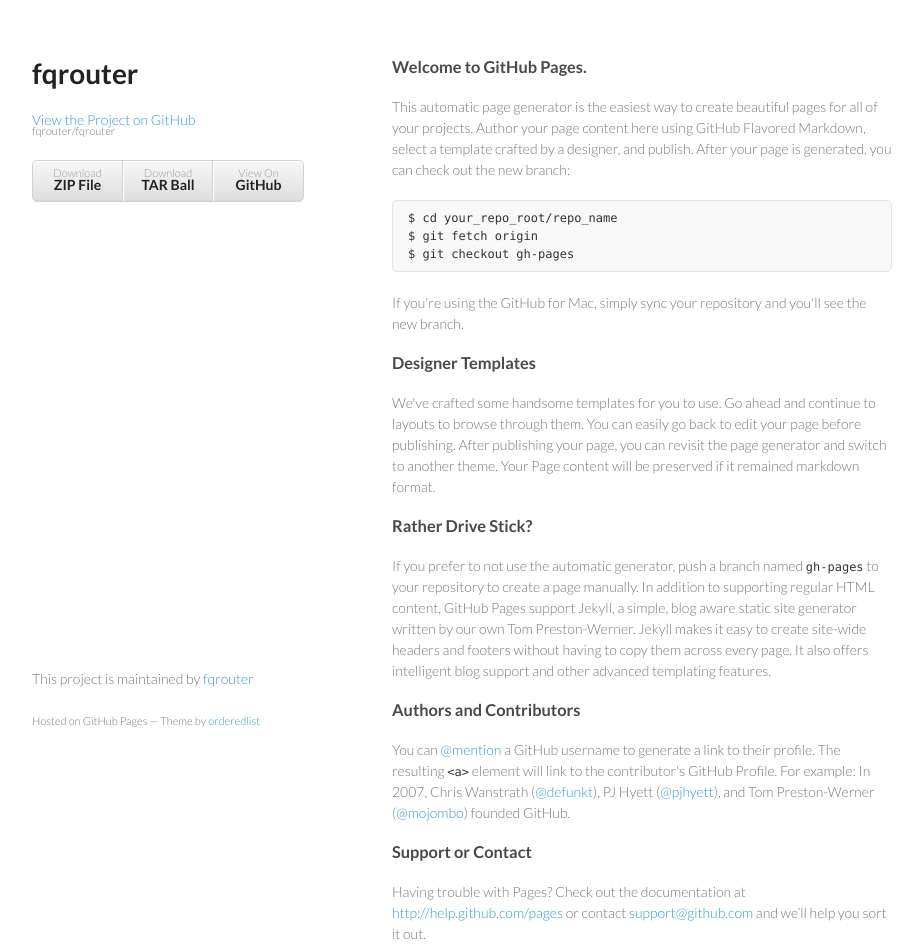
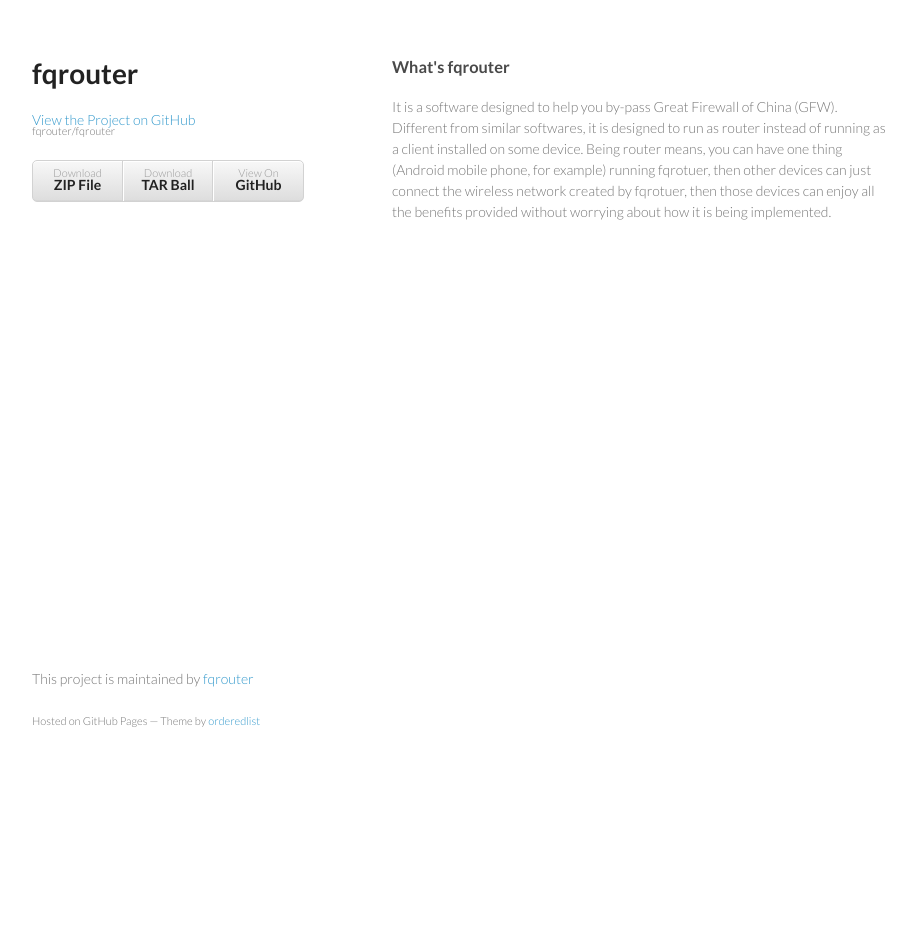
Before and after one commit to fqrouter/fqrouter, a plain HTML site: page index.html in a window 1280 px wide. Shown: the whole page, without its empty margins (178-1101 px from the left). After the commit the page ends 800 px from the top, so only its background shows below. Drawn offline with Linux system fonts and the light colour scheme.

```diff
--- a/index.html
+++ b/index.html
@@ -28,32 +28,9 @@
         </ul>
       </header>
       <section>
-        <h3>Welcome to GitHub Pages.</h3>
+        <h3>What's fqrouter</h3>
 
-<p>This automatic page generator is the easiest way to create beautiful pages for all of your projects. Author your page content here using GitHub Flavored Markdown, select a template crafted by a designer, and publish. After your page is generated, you can check out the new branch:</p>
-
-<pre><code>$ cd your_repo_root/repo_name
-$ git fetch origin
-$ git checkout gh-pages
-</code></pre>
-
-<p>If you're using the GitHub for Mac, simply sync your repository and you'll see the new branch.</p>
-
-<h3>Designer Templates</h3>
-
-<p>We've crafted some handsome templates for you to use. Go ahead and continue to layouts to browse through them. You can easily go back to edit your page before publishing. After publishing your page, you can revisit the page generator and switch to another theme. Your Page content will be preserved if it remained markdown format.</p>
-
-<h3>Rather Drive Stick?</h3>
-
-<p>If you prefer to not use the automatic generator, push a branch named <code>gh-pages</code> to your repository to create a page manually. In addition to supporting regular HTML content, GitHub Pages support Jekyll, a simple, blog aware static site generator written by our own Tom Preston-Werner. Jekyll makes it easy to create site-wide headers and footers without having to copy them across every page. It also offers intelligent blog support and other advanced templating features.</p>
-
-<h3>Authors and Contributors</h3>
-
-<p>You can <a href="https://github.com/blog/821" class="user-mention">@mention</a> a GitHub username to generate a link to their profile. The resulting <code>&lt;a&gt;</code> element will link to the contributor's GitHub Profile. For example: In 2007, Chris Wanstrath (<a href="https://github.com/defunkt" class="user-mention">@defunkt</a>), PJ Hyett (<a href="https://github.com/pjhyett" class="user-mention">@pjhyett</a>), and Tom Preston-Werner (<a href="https://github.com/mojombo" class="user-mention">@mojombo</a>) founded GitHub.</p>
-
-<h3>Support or Contact</h3>
-
-<p>Having trouble with Pages? Check out the documentation at <a href="http://help.github.com/pages">http://help.github.com/pages</a> or contact <a href="mailto:support@github.com">support@github.com</a> and we’ll help you sort it out.</p>
+<p>It is a software designed to help you by-pass Great Firewall of China (GFW). Different from similar softwares, it is designed to run as router instead of running as a client installed on some device. Being router means, you can have one thing (Android mobile phone, for example) running fqrotuer, then other devices can just connect the wireless network created by fqrotuer, then those devices can enjoy all the benefits provided without worrying about how it is being implemented.</p>
       </section>
       <footer>
         <p>This project is maintained by <a href="https://github.com/fqrouter">fqrouter</a></p>
@@ -61,6 +38,16 @@ $ git checkout gh-pages
       </footer>
     </div>
     <script src="javascripts/scale.fix.js"></script>
+              <script type="text/javascript">
+            var gaJsHost = (("https:" == document.location.protocol) ? "https://ssl." : "http://www.");
+            document.write(unescape("%3Cscript src='" + gaJsHost + "google-analytics.com/ga.js' type='text/javascript'%3E%3C/script%3E"));
+          </script>
+          <script type="text/javascript">
+            try {
+              var pageTracker = _gat._getTracker("UA-39787633-1");
+            pageTracker._trackPageview();
+            } catch(err) {}
+          </script>
 
   </body>
 </html>
```
Also changed, not shown: params.json (+1 -1 lines).
